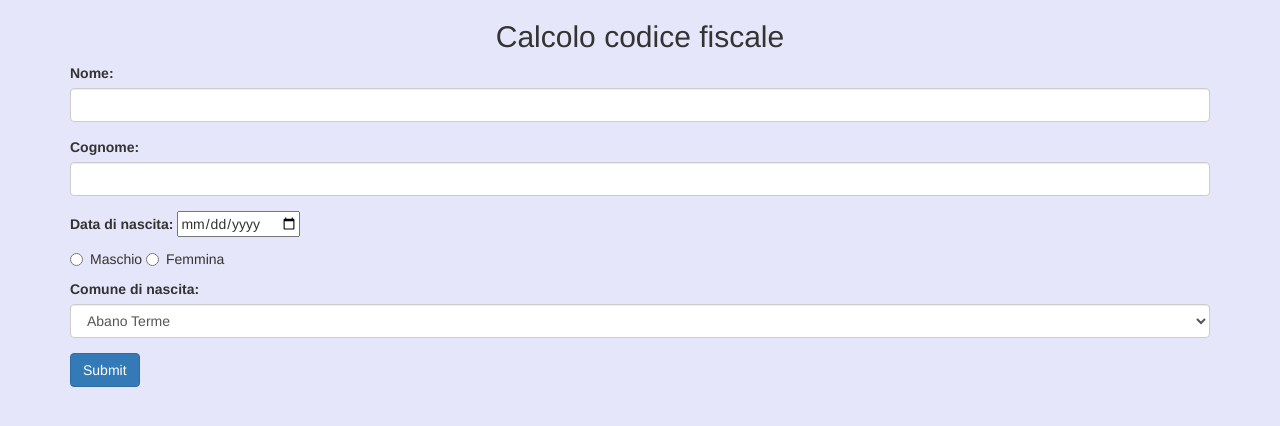
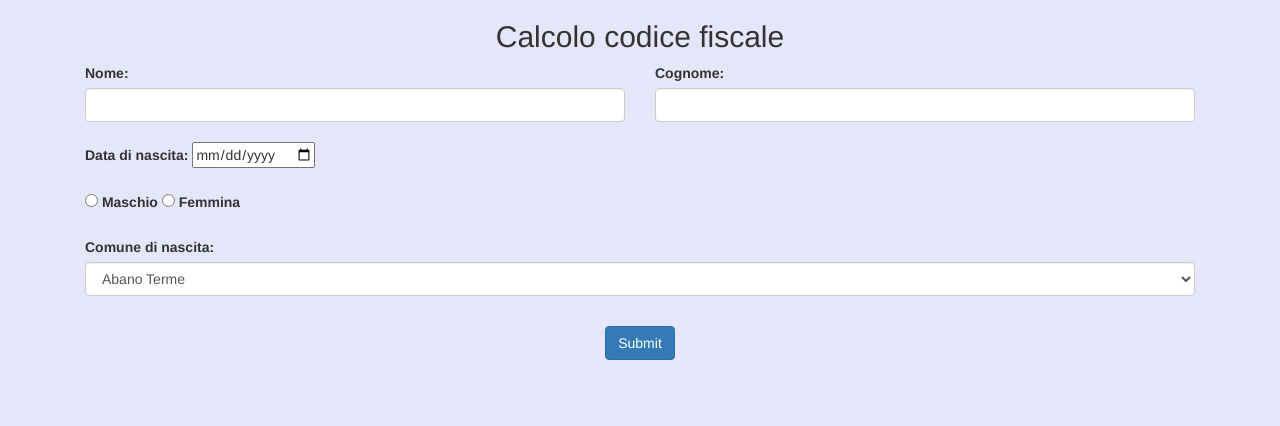
Before and after one commit to Andryz980/cdf2, a PHP site: page / in a window 1280 px wide. Shown: the top 426 px of the page. Run offline with PHP 8.4, Linux system fonts and the light colour scheme; some libraries are stand-ins or nearby versions.

Commit message:
FINALLY OVER

```diff
--- a/index.php
+++ b/index.php
@@ -15,22 +15,26 @@
   <div class="container">
     <h2 class="text-center">Calcolo codice fiscale</h2>
     <form action="cfstuffex.php" method="post">
-      <div class="form-group">
+      <div class="col-xs-6">
         <label>Nome:</label>
         <input class="form-control" name="name">
       </div>
 
-      <div class="form-group">
+      <div class="col-xs-6">
         <label>Cognome:</label>
         <input class="form-control" name="surname">
       </div>
 
-      <div>
+        <div class="col-xs-12" style="height:20px;"></div>
+
+      <div class="col-xs-12">
         <label>Data di nascita:</label>
         <input type="date" name="bday">
       </div>
 
-      <div class="radio">
+        <div class="col-xs-12" style="height:20px;"></div>
+
+      <div class="col-xs-12">
         <label>
             <input type="radio" name="gen" value="Male"> Maschio
         </label>
@@ -39,7 +43,9 @@
         </label>
       </div>
 
-        <div class="form-group">
+        <div class="col-xs-12" style="height:20px;"></div>
+
+        <div class="col-xs-12">
         <label>Comune di nascita:</label>
         <select class="form-control" name="city">
           <?php
@@ -59,7 +65,11 @@
         </select>
       </div>
 
-      <button type="submit" name="sub" class="btn btn-primary">Submit</button>
+        <div class="col-xs-12" style="height:30px;"></div>
+
+        <div class="text-center">
+            <button type="submit" name="sub" class="btn btn-primary">Submit</button>
+        </div>
     </form>
   </div>
 
```
